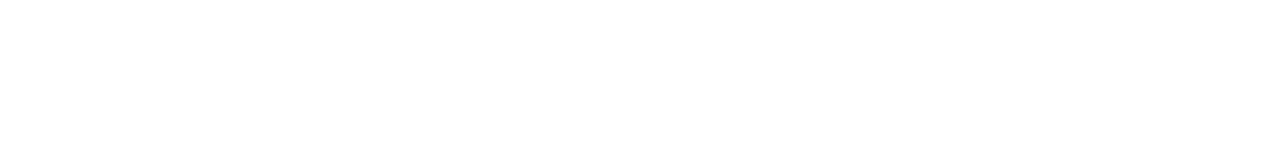
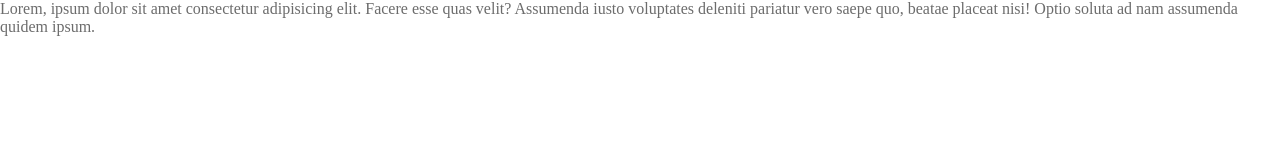
Before and after one commit to cristiano027/Projeto2-Perfil-de-Viagem, a plain HTML site: page index.html in a window 1280 px wide. Drawn offline with Linux system fonts and the light colour scheme.

Commit message:
initial style guid

```diff
--- a/index.html
+++ b/index.html
@@ -8,6 +8,7 @@
   <link rel="stylesheet" href="styles/index.css">
 </head>
 <body>
+  <p>Lorem, ipsum dolor sit amet consectetur adipisicing elit. Facere esse quas velit? Assumenda iusto voluptates deleniti pariatur vero saepe quo, beatae placeat nisi! Optio soluta ad nam assumenda quidem ipsum.</p>
 
 </body>
 </html>
--- a/styles/global.css
+++ b/styles/global.css
@@ -3,3 +3,19 @@
   padding: 0;
   box-sizing: border-box;
 }
+
+:root {
+  /*Variáveis*/
+  --brand-color: #EF5F4C;
+  --background-color: #FFFFFF;
+  --surface-color: #f5f5f5;
+  --skeleton-color: #d9d9d9;
+  --shape-transparency: #ffffff8f;
+  --text-color-primary: #313131;
+  --text-color-secondary: #6c6c6c;
+}
+
+body {
+  color: var(--text-color-secondary);
+  background-color: var(--background-color);
+}
```
Also changed, not shown: assets/AirplaneTilt.svg (added), assets/Image 01.png (added), assets/Image 02.png (added), assets/Image 03.png (added), assets/Image 04.png (added), assets/Image 05.png (added), assets/Image 06.png (added), assets/Image 07.png (added), assets/Image 08.png (added), assets/Image 09.png (added), assets/Image 10.png (added), assets/Image 11.png (added), assets/Image.svg (added), assets/Logo.svg (added), 2 more files, 1 other file.
